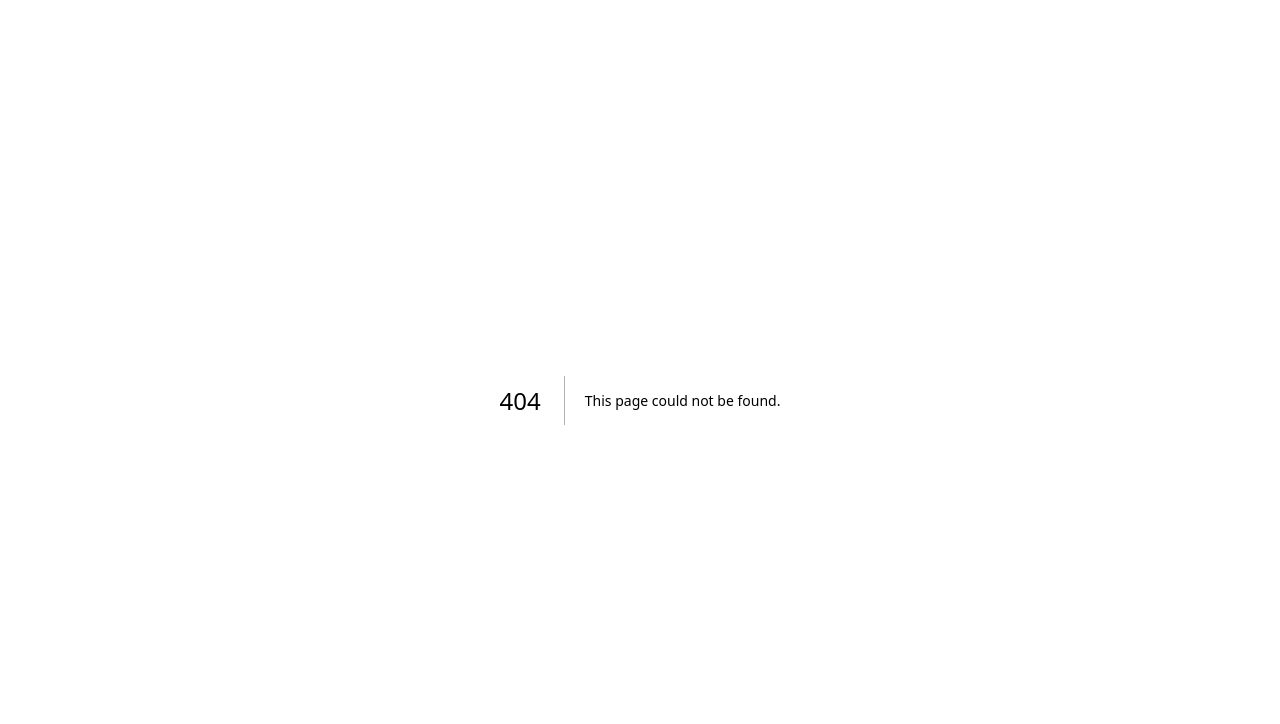
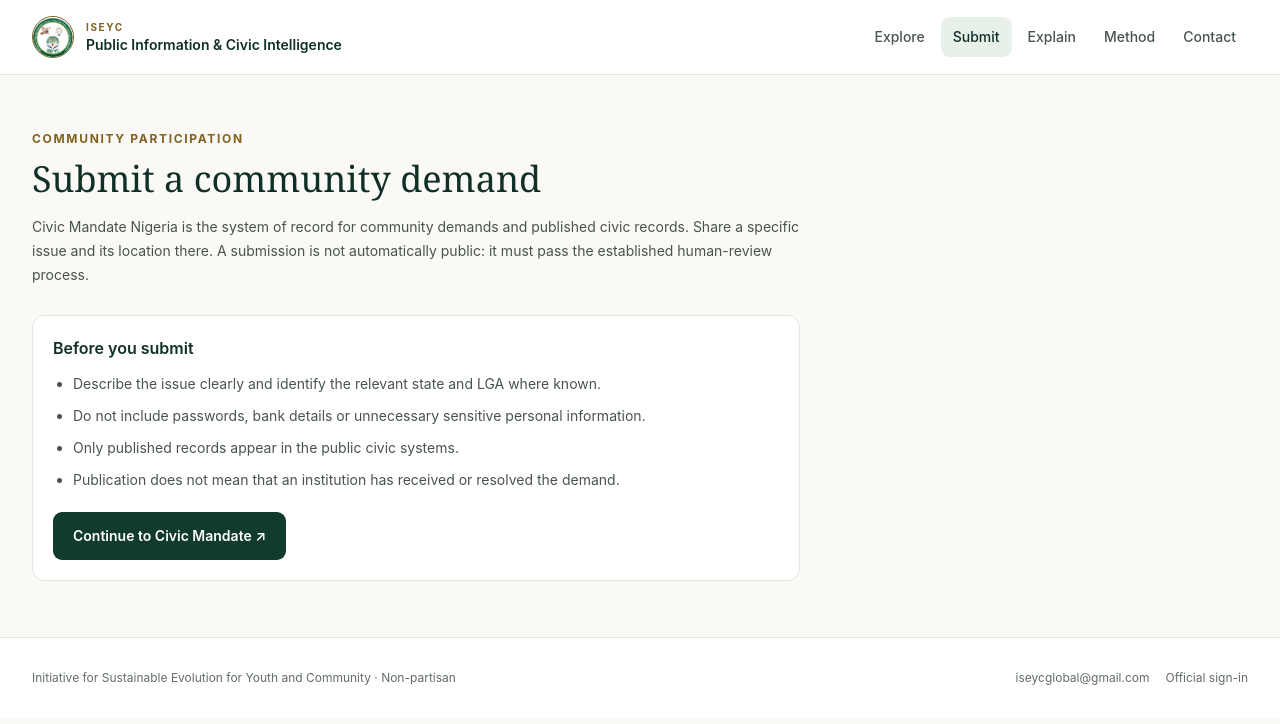
Before and after one commit to mrzulqarnainnadabo/iseyc-digital-operations-centre-notion, a Next.js app: page /submit in a window 1280 px wide. Before the commit this address had no page. Shown: the top 724 px of the page. Built offline with nearby package versions, Linux system fonts and the light colour scheme.

Commit message:
feat(idcc): route public submissions to Mandate system of record

```diff
--- /dev/null
+++ b/app/submit/page.tsx
@@ -0,0 +1,23 @@
+import { PublicShell } from "@/components/PublicShell";
+
+export default function SubmitPage() {
+  return (
+    <PublicShell>
+      <section className="max-w-3xl py-10 sm:py-14">
+        <p className="text-xs font-bold uppercase tracking-[0.14em] text-gold-600">Community participation</p>
+        <h1 className="mt-3 font-serif text-3xl text-forest-950 sm:text-4xl">Submit a community demand</h1>
+        <p className="mt-4 text-sm leading-6 text-ink-700">Civic Mandate Nigeria is the system of record for community demands and published civic records. Share a specific issue and its location there. A submission is not automatically public: it must pass the established human-review process.</p>
+        <div className="mt-7 rounded-card border border-line bg-white p-5">
+          <h2 className="font-semibold text-forest-950">Before you submit</h2>
+          <ul className="mt-3 list-disc space-y-2 pl-5 text-sm leading-6 text-ink-700">
+            <li>Describe the issue clearly and identify the relevant state and LGA where known.</li>
+            <li>Do not include passwords, bank details or unnecessary sensitive personal information.</li>
+            <li>Only published records appear in the public civic systems.</li>
+            <li>Publication does not mean that an institution has received or resolved the demand.</li>
+          </ul>
+          <a href="https://2027-street-mandate.vercel.app" target="_blank" rel="noopener noreferrer" className="mt-5 inline-flex min-h-[48px] items-center rounded-control bg-forest-900 px-5 text-sm font-semibold text-white hover:bg-forest-800">Continue to Civic Mandate ↗</a>
+        </div>
+      </section>
+    </PublicShell>
+  );
+}
```
